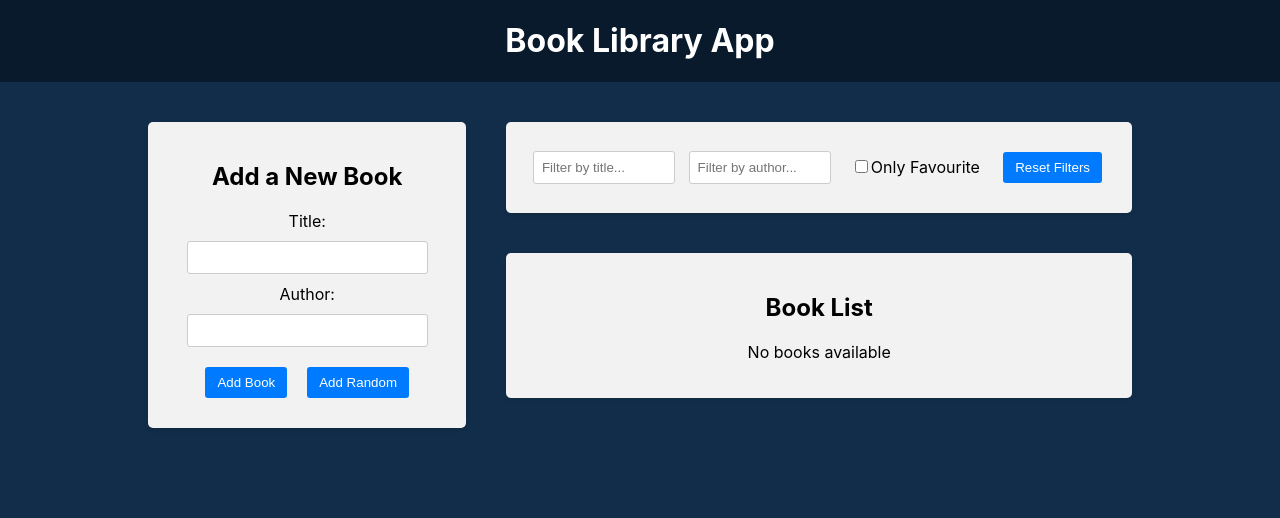
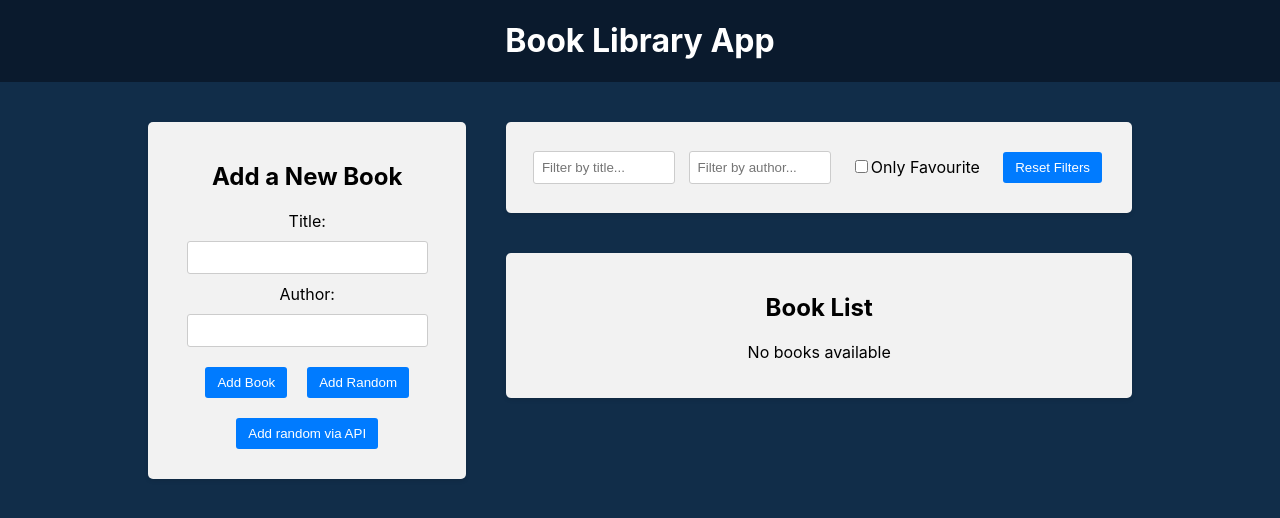
Before and after one commit to tetiana-zhuchenko/bookLibraryApp, a React (Create React App) app in the folder frontend/: page / in a window 1280 px wide. Shown: the top 518 px of the page. Built offline with nearby package versions, Linux system fonts and the light colour scheme.

Commit message:
feat: added random book via api

```diff
--- a/frontend/package.json
+++ b/frontend/package.json
@@ -9,6 +9,7 @@
     "@testing-library/jest-dom": "^5.17.0",
     "@testing-library/react": "^13.4.0",
     "@testing-library/user-event": "^13.5.0",
+    "axios": "^1.6.1",
     "nanoid": "^5.0.2",
     "react": "^18.2.0",
     "react-dom": "^18.2.0",
--- a/frontend/src/components/BookForm/BookForm.js
+++ b/frontend/src/components/BookForm/BookForm.js
@@ -1,5 +1,6 @@
 import { useState } from 'react'
 import { useDispatch } from 'react-redux'
+import axios from 'axios'
 import { addBook } from '../../redux/slices/booksSlice'
 import booksData from '../../data/books.json'
 import { createBookWithId } from '../../utils/createBookWithId'
@@ -33,6 +34,17 @@ const BookForm = () => {
     }
   }
 
+  const handleAddRandomBookViaAPI = async () => {
+    try {
+      const res = await axios.get('http://localhost:4000/random-book')
+      if (res?.data?.author && res?.data?.title) {
+        dispatch(addBook(createBookWithId(res.data)))
+      }
+    } catch (error) {
+      console.log(error)
+    }
+  }
+
   return (
     <div className="app-block book-form">
       <h2>Add a New Book</h2>
@@ -59,6 +71,9 @@ const BookForm = () => {
         <button type="button" onClick={handleAddRandomBook}>
           Add Random
         </button>
+        <button type="button" onClick={handleAddRandomBookViaAPI}>
+          Add random via API
+        </button>
       </form>
     </div>
   )
```
Also changed, not shown: 1 other file (tests, documents, lock files or other folders).
